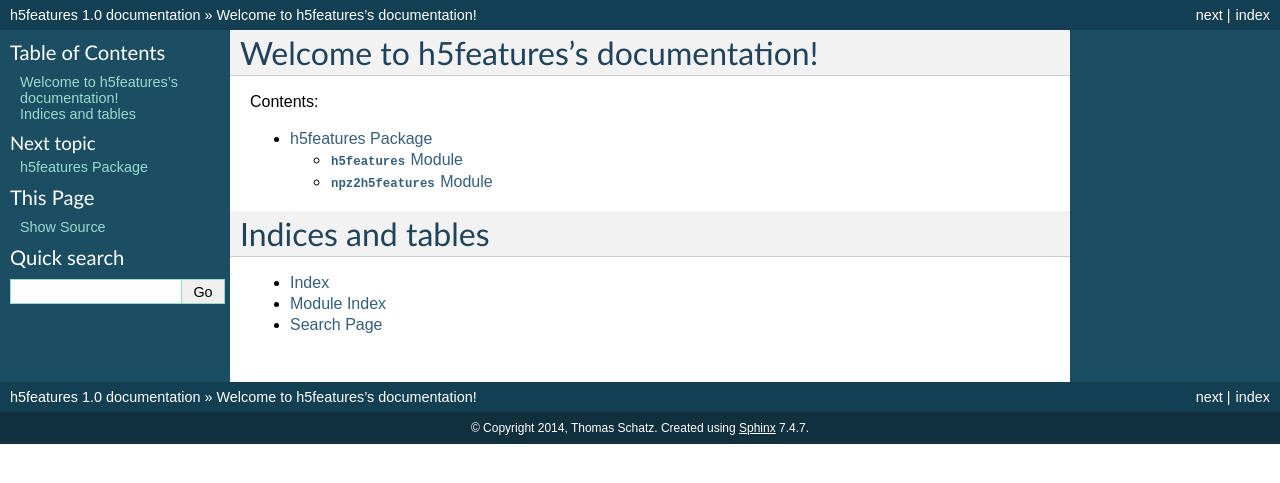
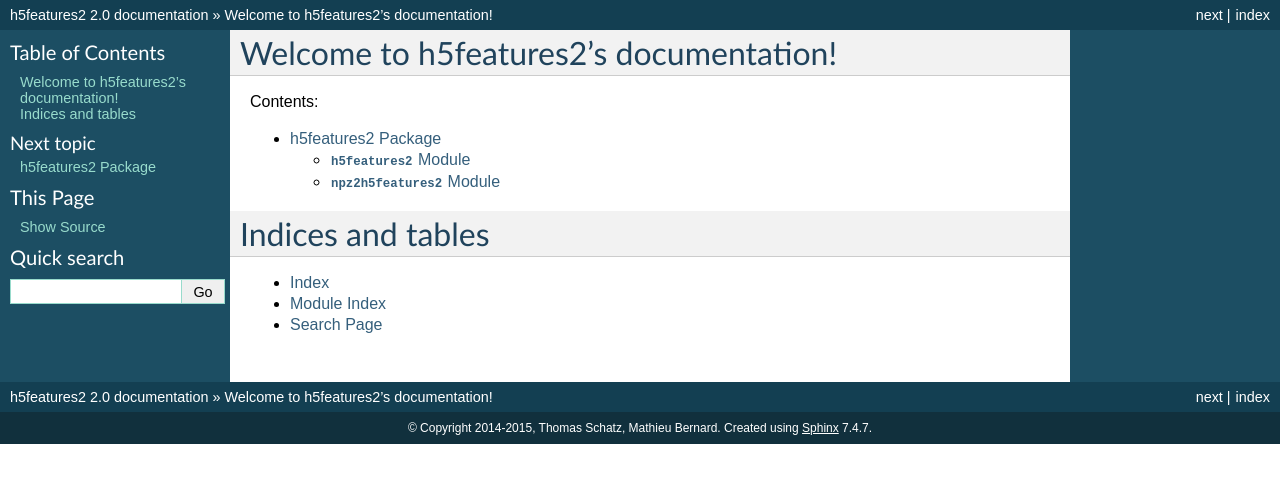
Before and after one commit to bootphon/h5features, a Sphinx documentation site: the page built from doc/index.rst, in a window 1280 px wide. Shown: the top 483 px of the page. Built offline with Sphinx 7.4.7, drawn with Linux system fonts in a browser that asks for light colours.

Commit message:
Rename the project as h5features2

```diff
--- a/doc/conf.py
+++ b/doc/conf.py
@@ -52,17 +52,17 @@
 master_doc = 'index'
 
 # General information about the project.
-project = u'h5features'
-copyright = u'2014, Thomas Schatz'
+project = u'h5features2'
+copyright = u'2014-2015, Thomas Schatz, Mathieu Bernard'
 
 # The version info for the project you're documenting, acts as replacement for
 # |version| and |release|, also used in various other places throughout the
 # built documents.
 #
 # The short X.Y version.
-version = '1.0'
+version = '2.0'
 # The full version, including alpha/beta/rc tags.
-release = '1.0'
+release = '2.0'
 
 # The language for content autogenerated by Sphinx. Refer to documentation
 # for a list of supported languages.
@@ -176,7 +176,7 @@
 #html_file_suffix = None
 
 # Output file base name for HTML help builder.
-htmlhelp_basename = 'h5featuresdoc'
+htmlhelp_basename = 'h5features2doc'
 
 
 # -- Options for LaTeX output --------------------------------------------------
@@ -195,7 +195,7 @@
 # Grouping the document tree into LaTeX files. List of tuples
 # (source start file, target name, title, author, documentclass [howto/manual]).
 latex_documents = [
-  ('index', 'h5features.tex', u'h5features Documentation',
+  ('index', 'h5features2.tex', u'h5features2 Documentation',
    u'Thomas Schatz', 'manual'),
 ]
 
@@ -225,7 +225,7 @@
 # One entry per manual page. List of tuples
 # (source start file, name, description, authors, manual section).
 man_pages = [
-    ('index', 'h5features', u'h5features Documentation',
+    ('index', 'h5features2', u'h5features2 Documentation',
      [u'Thomas Schatz'], 1)
 ]
 
@@ -239,8 +239,8 @@
 # (source start file, target name, title, author,
 #  dir menu entry, description, category)
 texinfo_documents = [
-  ('index', 'h5features', u'h5features Documentation',
-   u'Thomas Schatz', 'h5features', 'One line description of project.',
+  ('index', 'h5features2', u'h5features2 Documentation',
+   u'Thomas Schatz', 'h5features2', 'One line description of project.',
    'Miscellaneous'),
 ]
 
@@ -257,7 +257,7 @@
 # -- Options for Epub output ---------------------------------------------------
 
 # Bibliographic Dublin Core info.
-epub_title = u'h5features'
+epub_title = u'h5features2'
 epub_author = u'Thomas Schatz'
 epub_publisher = u'Thomas Schatz'
 epub_copyright = u'2014, Thomas Schatz'
--- a/doc/index.rst
+++ b/doc/index.rst
@@ -1,9 +1,9 @@
-.. h5features documentation master file, created by
+.. h5features2 documentation master file, created by
    sphinx-quickstart on Mon Sep  8 15:56:39 2014.
    You can adapt this file completely to your liking, but it should at least
    contain the root `toctree` directive.
 
-Welcome to h5features's documentation!
+Welcome to h5features2's documentation!
 ======================================
 
 Contents:
@@ -11,7 +11,7 @@
 .. toctree::
    :maxdepth: 2
 
-   h5features
+   h5features2
 
 
 Indices and tables
--- a/setup.py
+++ b/setup.py
@@ -1,8 +1,8 @@
 from distutils.core import setup
 
 setup(
-    name='h5features',
-    version='0.1.0',
+    name='h5features2',
+    version='2.0',
     author='Thomas Schatz',
     packages=[],
     # url='http://pypi.python.org/pypi/h5features/',
```
Also changed, not shown: doc/h5features2.rst (renamed from doc/h5features.rst, +5 -5 lines), h5features2.py (renamed from h5features.py, +0 -8 lines), npz2h5features2.py (renamed from npz2h5features.py, +9 -5 lines), LICENSE.txt, 3 other files.
